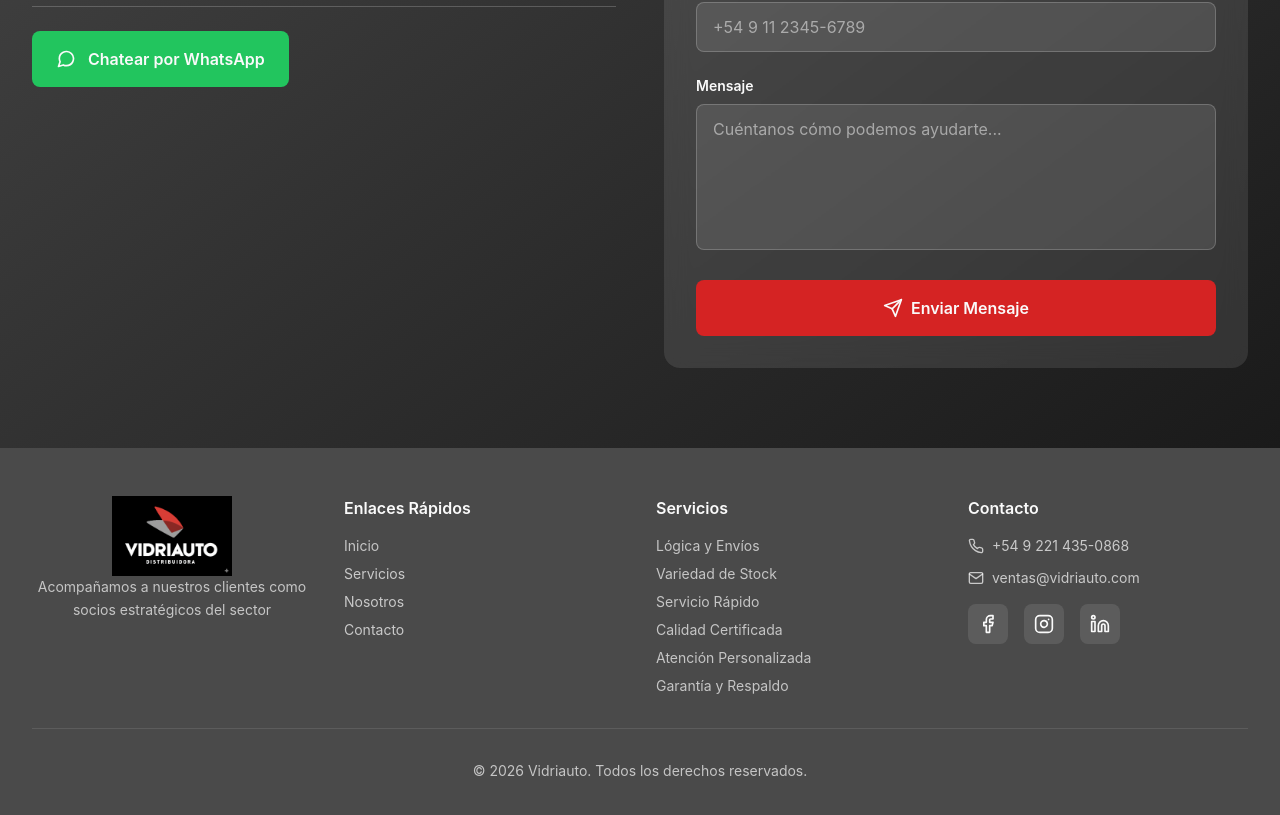
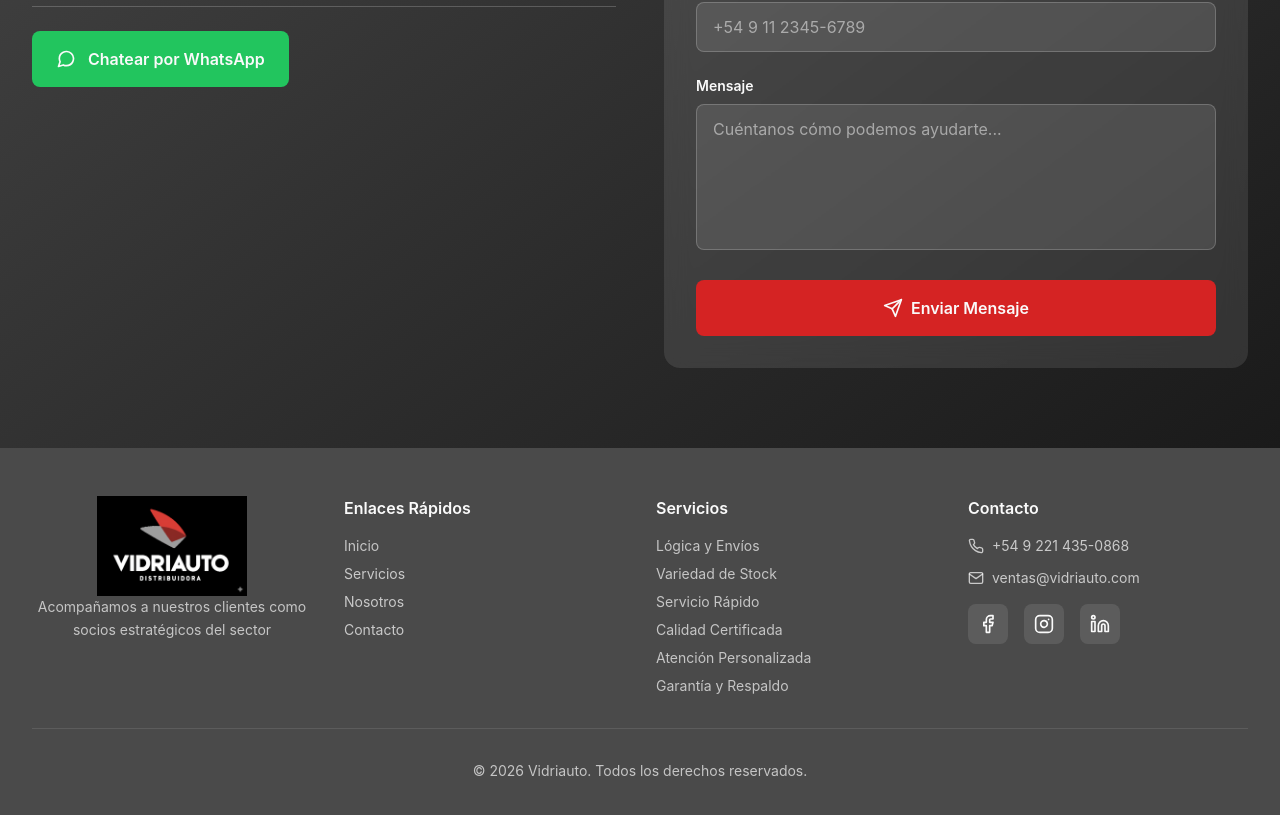
Before and after one commit to JuanGelabert/Vidriauto-landing, a Next.js app: page / in a window 1280 px wide. Shown: the part 3343-4158 px from the top of the page. Built offline with nearby package versions, Linux system fonts and the light colour scheme.

Commit message:
footer img

```diff
--- a/components/Footer.tsx
+++ b/components/Footer.tsx
@@ -13,7 +13,7 @@ export default function Footer() {
         <div className="grid sm:grid-cols-2 lg:grid-cols-4 gap-8 mb-8">
           {/* Company Info */}
           <div>
-            <Image src="/images/logo-blanco.png" alt="Vidriauto logo" width={120} height={120} className="mx-auto" />
+            <Image src="/images/logo-blanco.png" alt="Vidriauto logo" width={150} height={150} className="mx-auto" />
             <p className="text-base-white/70 text-sm leading-relaxed text-center">
               {siteConfig.company.description}
             </p>
```
